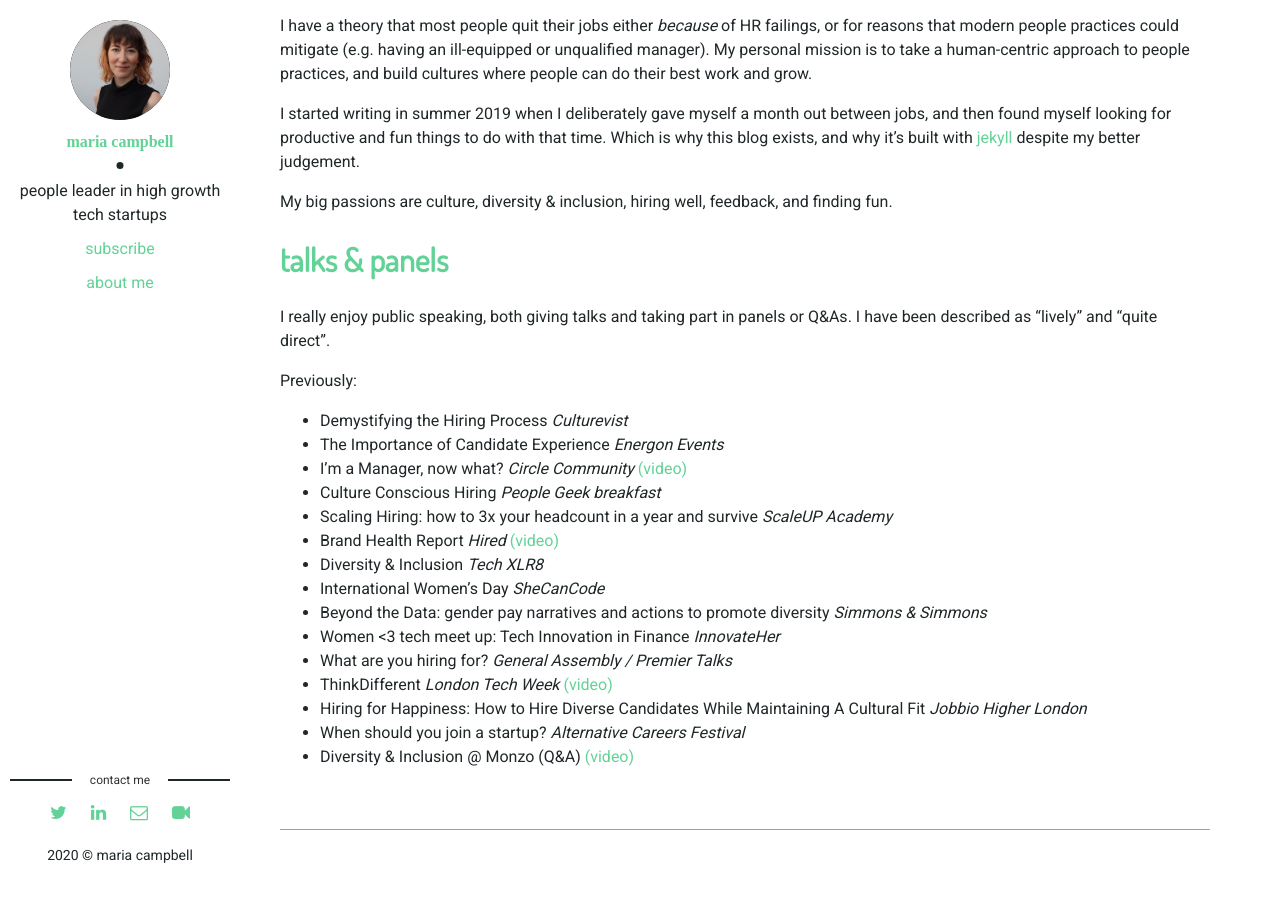
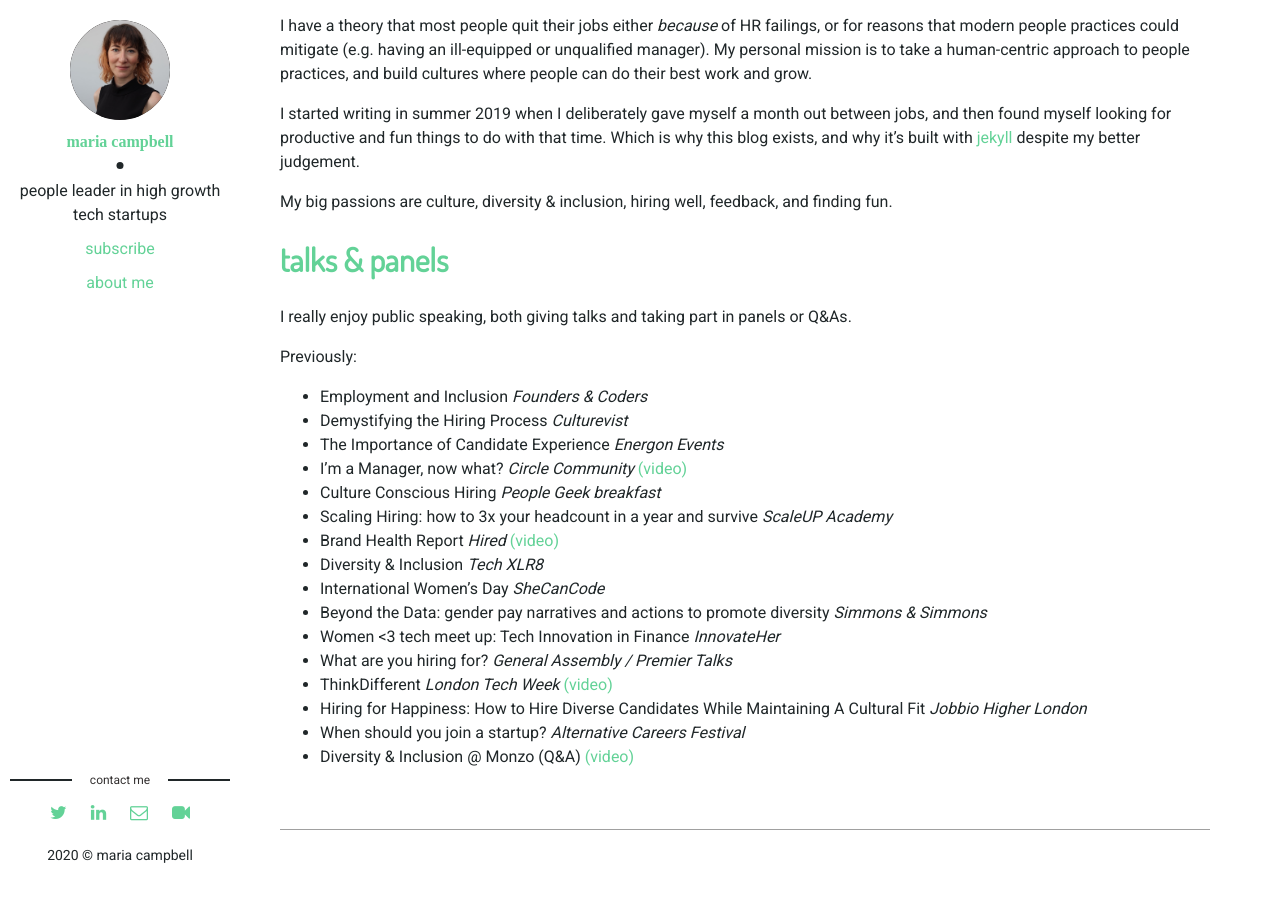
Before and after one commit to moyni/moyni.github.io, a Jekyll site: the page built from about.markdown, in a window 1280 px wide and 900 px high, scrolled down 659 px. Built offline with Jekyll 4.4.1, drawn with Linux system fonts in a browser that asks for light colours.

Commit message:
adding FAC talk

```diff
--- a/about.markdown
+++ b/about.markdown
@@ -17,9 +17,10 @@ My big passions are culture, diversity & inclusion, hiring well, feedback, and f
 
 # talks & panels
 
-I really enjoy public speaking, both giving talks and taking part in panels or Q&As. I have been described as "lively" and "quite direct".
+I really enjoy public speaking, both giving talks and taking part in panels or Q&As.
 
 Previously:
+* Employment and Inclusion *Founders & Coders*
 * Demystifying the Hiring Process *Culturevist*
 * The Importance of Candidate Experience *Energon Events*
 * I'm a Manager, now what? *Circle Community*
```
